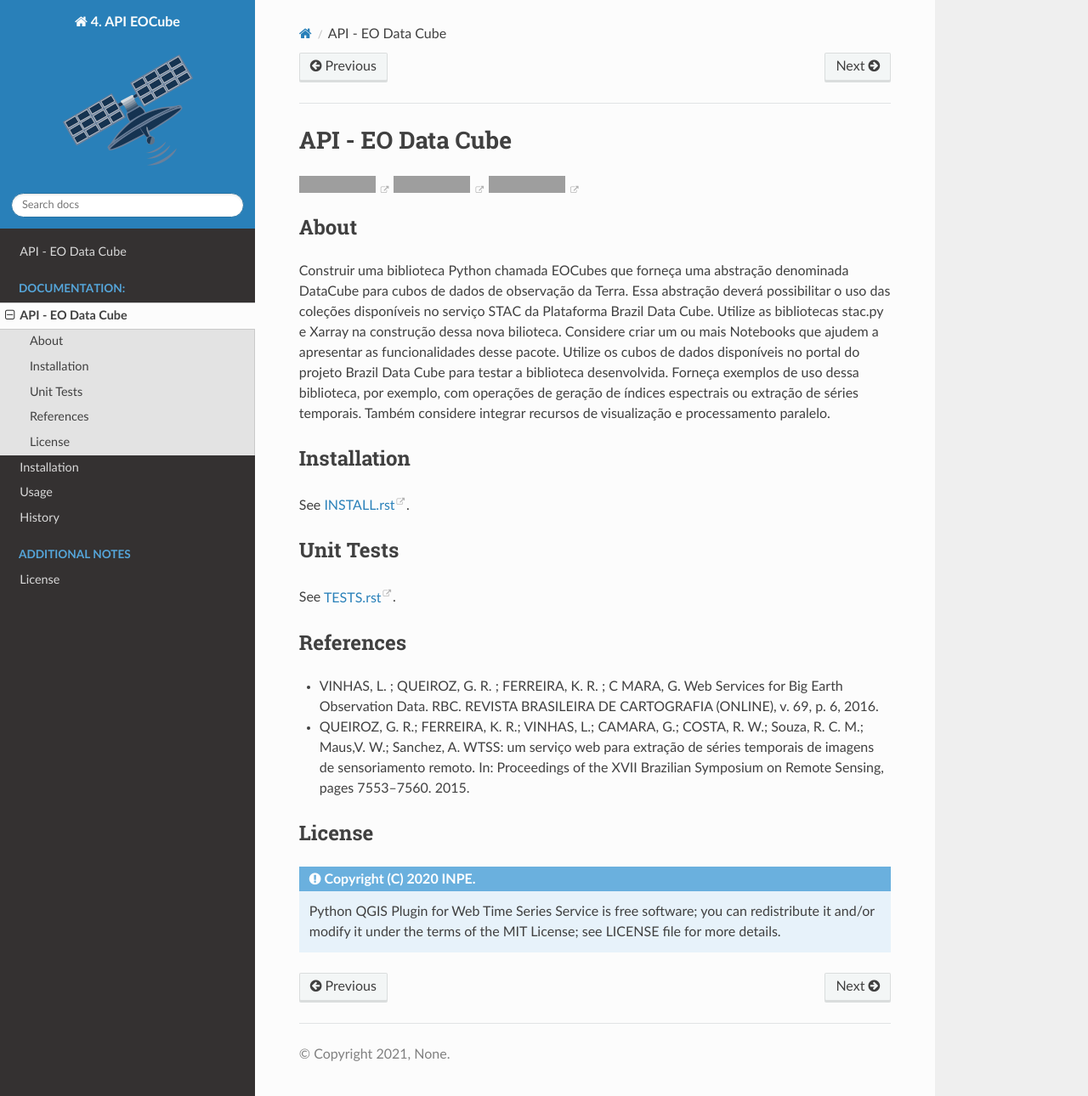
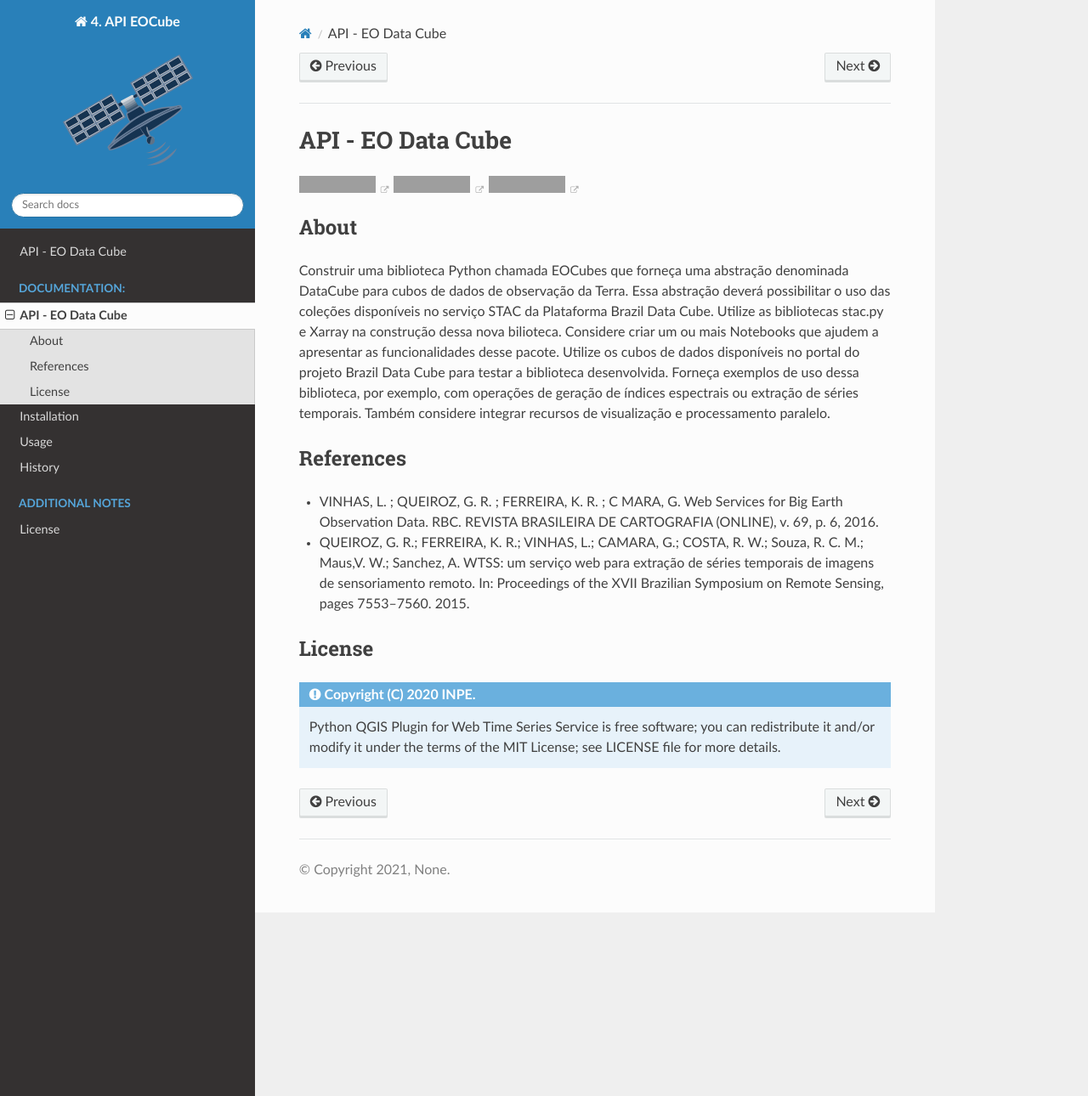
Before and after one commit to BaggioCastro/eocubes, a Sphinx documentation site: the page built from help/source/about.rst, in a window 1280 px wide and 1290 px high. Shown: the whole window at 85% size. Built offline with Sphinx 7.4.7 and the Read the Docs theme 2.0.0, drawn with Linux system fonts in a browser that asks for light colours; grey boxes are pictures that could not be loaded.

Commit message:
updating documentation

```diff
--- a/README.rst
+++ b/README.rst
@@ -27,15 +27,6 @@
 
 Construir uma biblioteca Python chamada EOCubes que forneça uma abstração denominada DataCube para cubos de dados de observação da Terra. Essa abstração deverá possibilitar o uso das coleções disponíveis no serviço STAC da Plataforma Brazil Data Cube. Utilize as bibliotecas stac.py e Xarray na construção dessa nova bilioteca. Considere criar um ou mais Notebooks que ajudem a apresentar as funcionalidades desse pacote. Utilize os cubos de dados disponíveis no portal do projeto Brazil Data Cube para testar a biblioteca desenvolvida. Forneça exemplos de uso dessa biblioteca, por exemplo, com operações de geração de índices espectrais ou extração de séries temporais. Também considere integrar recursos de visualização e processamento paralelo.
 
-Installation
-============
-
-See `INSTALL.rst <https://github.com/prog-geo/eocubes>`_.
-
-Unit Tests
-==========
-
-See `TESTS.rst <https://github.com/prog-geo/eocubes>`_.
 
 References
 ==========
--- a/help/source/install.rst
+++ b/help/source/install.rst
@@ -78,6 +78,7 @@
 .. code-block:: shell
 
     (eocube) ~/eocube $ python -m pip install -e .[all]
+    (eocube) ~/home $ python -m pip install git+https://github.com/AbnerErnaniADSFatec/eocubes
 
 Execução
 --------
```
